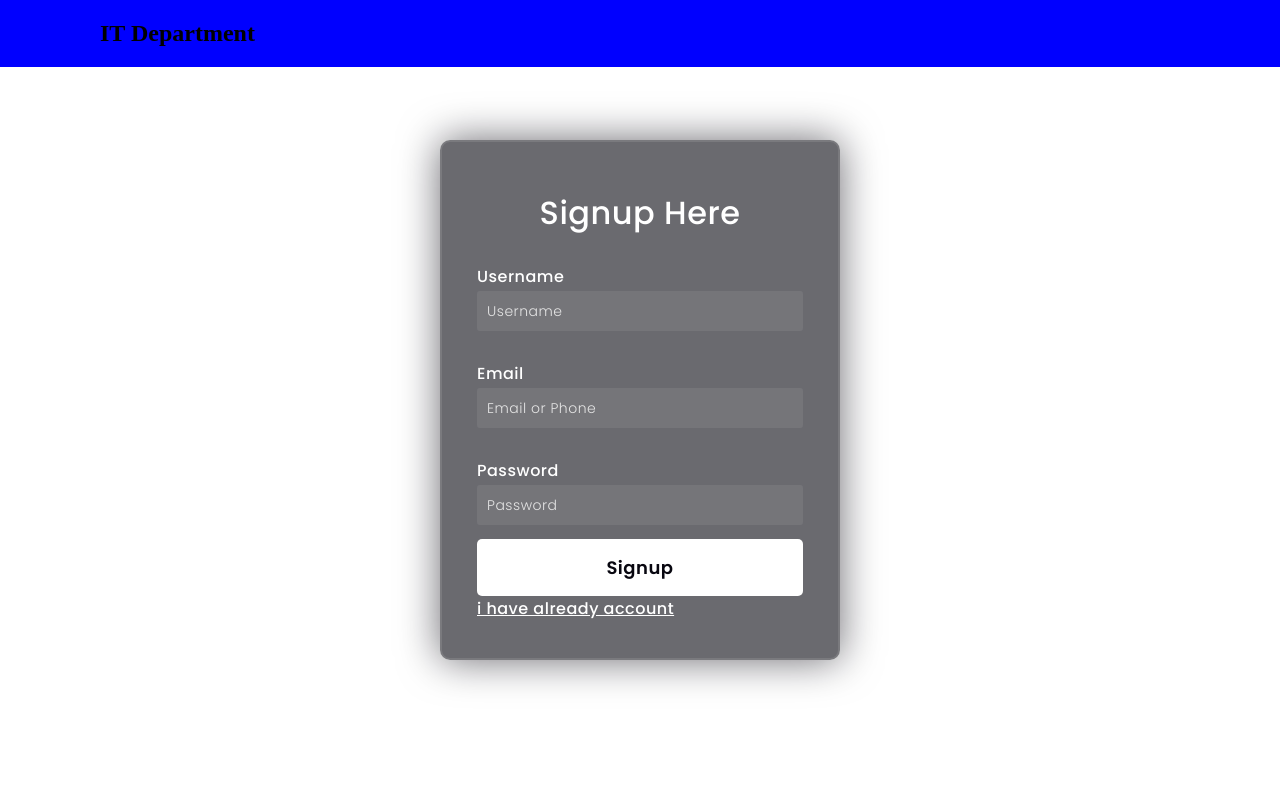
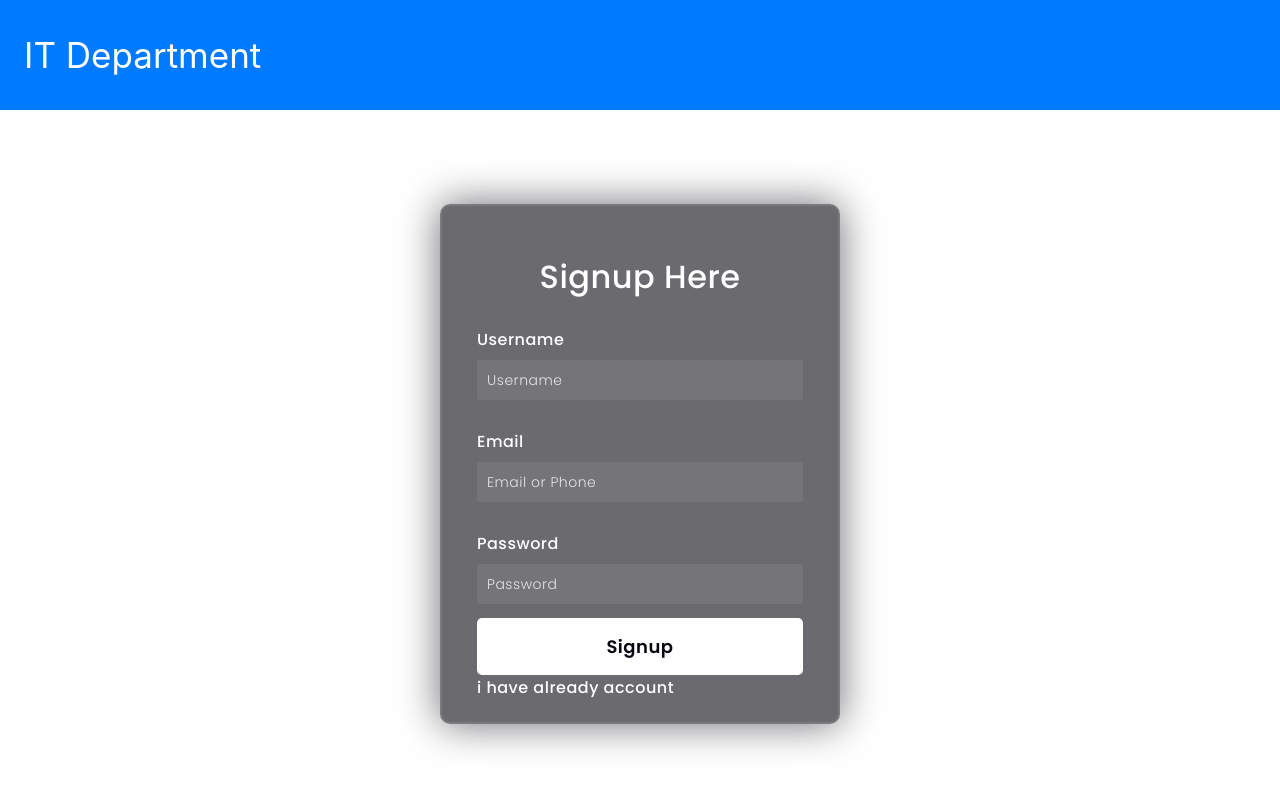
Before and after one commit to cooldude0786/xieIntern, a website: page public/home/signup.html in a window 1280 px wide. Drawn offline with nearby package versions, Linux system fonts and the light colour scheme.

Commit message:
Adding css to signup

```diff
--- a/public/home/signup.html
+++ b/public/home/signup.html
@@ -8,6 +8,8 @@
     <link rel="preconnect" href="https://fonts.gstatic.com">
     <link rel="stylesheet" href="https://cdnjs.cloudflare.com/ajax/libs/font-awesome/5.15.4/css/all.min.css">
     <link href="https://fonts.googleapis.com/css2?family=Poppins:wght@300;500;600&display=swap" rel="stylesheet">
+    <link rel="stylesheet" href="https://cdn.jsdelivr.net/npm/bootstrap@4.6.2/dist/css/bootstrap.min.css"
+    integrity="sha384-xOolHFLEh07PJGoPkLv1IbcEPTNtaed2xpHsD9ESMhqIYd0nLMwNLD69Npy4HI+N" crossorigin="anonymous">
     <!--Stylesheet-->
     <style media="screen">
       *,
@@ -42,7 +44,7 @@ form{
     width: 400px;
     position: absolute;
     transform: translate(-50%,-50%);
-    top: 50%;
+    top: 58%;
     left: 50%;
     border-radius: 10px;
     backdrop-filter: blur(10px);
@@ -120,21 +122,18 @@ button{
 .social i{
   margin-right: 4px;
 }
-header {
-    position: left;
-    top: 0;
-    left: 0;
-    width: 100%;
-    padding: 20px 100px;
-    background: rgba(0,0,255);
+
+.header {
+    height: 110px;
+    font-size: 35px;
 }
     </style>
 
 </head>
 <body>
-    <header>
-        <h2 class= "IT">IT Department</h2>
-        </header>
+    <div class="row col-12 d-flex align-items-center p-0 m-0 p-lg-4 bg-primary header">
+        <div style="color: white;">IT Department</div>
+    </div>
 
 
     <form id="signupForm" method="post" onsubmit="return validatesignupForm()">
```
